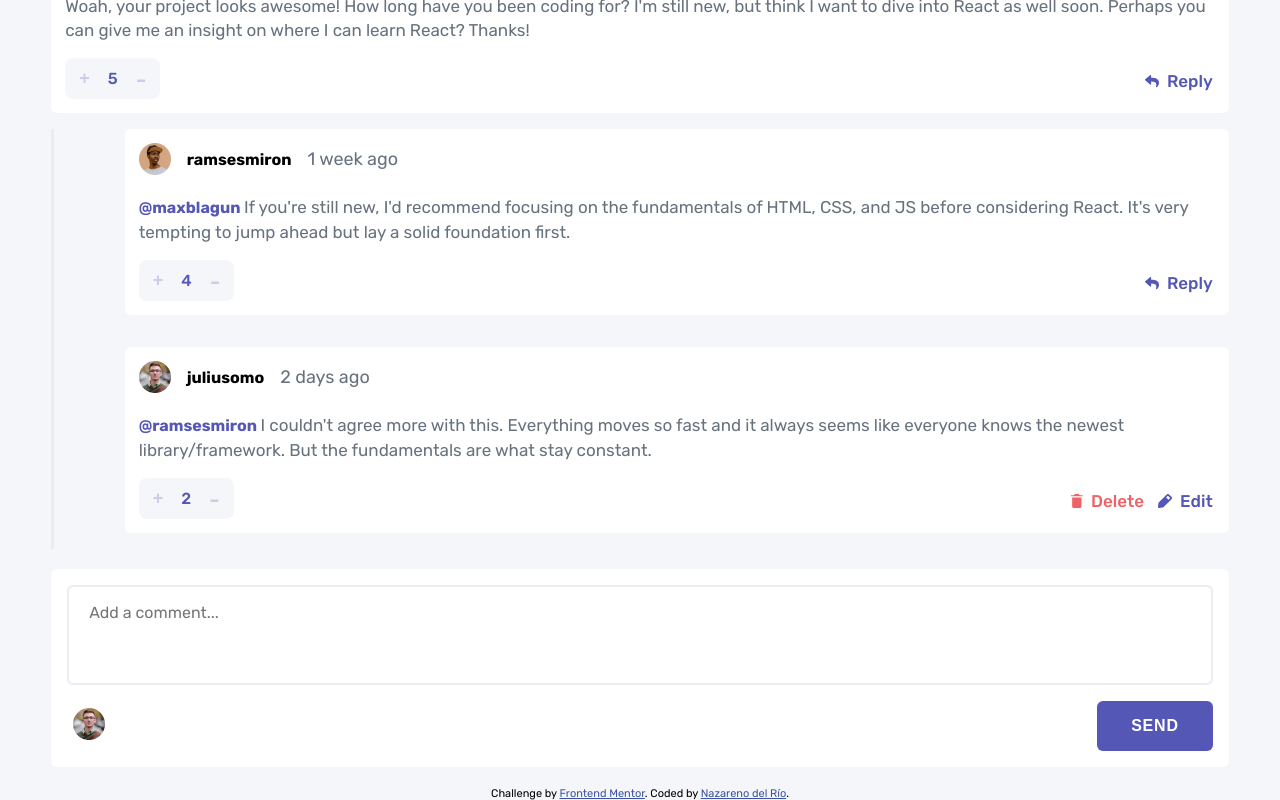
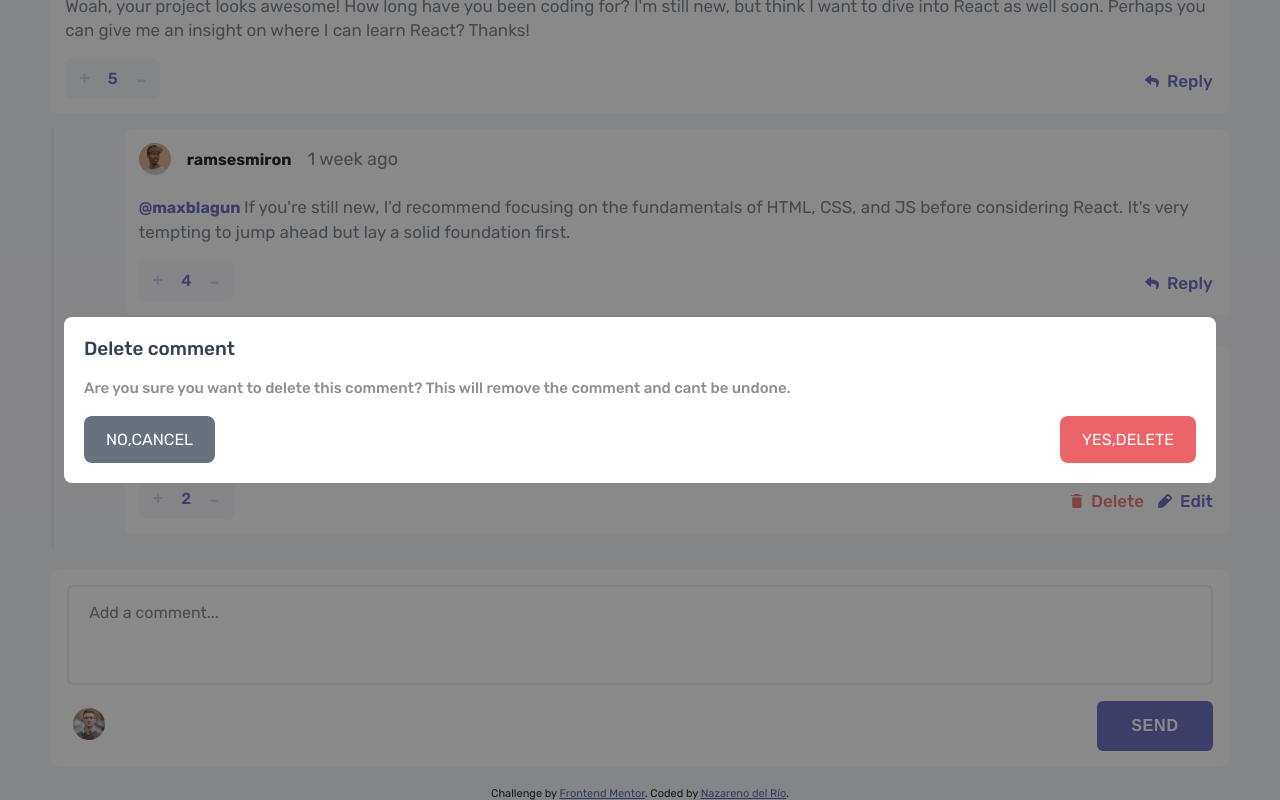
Before and after one commit to nazareno7870/11-Interactive-Comments-Section, a React (Vite) app: page / in a window 1280 px wide. Both pictures are taken after a click on the element "Delete". Shown: the part 333-1133 px from the top of the page. Built offline with nearby package versions, Linux system fonts and the light colour scheme.

Commit message:
Added funcionality to Delete REplies and Comments

```diff
--- a/src/components/comment.css
+++ b/src/components/comment.css
@@ -129,3 +129,56 @@ span{
     flex-direction: column;
     align-items: flex-end;
 }
+.modal-delete{
+    position:fixed;
+    top: 0;
+    left: 0;
+    right: 0;
+    bottom: 0;
+    width: 100%;
+    height: 100%;
+    background-color: rgba(44, 44, 44, 0.556);
+    z-index: 1000;
+    display: flex;
+    align-items: center;
+    justify-content: center;
+}
+.modal-delete.false{
+    display: none;
+}
+.modal-container{
+    width: 90%;
+    background-color: #fff;
+    padding: 20px;
+    border-radius: 8px;
+}
+.modal-container h2{
+    font-size: 19px;
+    padding: 0;
+    color: var(--Dark-blue);
+    margin-bottom: 16px;
+}
+.modal-container p{
+    font-size: 15px;
+    font-weight: 500;
+    color: rgb(142, 143, 143);
+    margin-bottom: 16px;
+}
+.buttons{
+    display: flex;
+    justify-content: space-between;
+}
+.modal-container button{
+    background-color: var(--Grayish-Blue);
+    border: none;
+    padding: 14px 22px;
+    color: white;
+    font-size: 16px;
+    font-family: 'Rubik', sans-serif;
+    font-weight: 300;
+    border-radius: 8px;
+    cursor: pointer;
+}
+.modal-container button:last-child{
+    background-color: var(--Soft-Red);
+}
--- a/src/components/comment.jsx
+++ b/src/components/comment.jsx
@@ -6,8 +6,9 @@ import AddReplie from './addReplie'
 import EditComment from './editComment'
 
 export default function Comment ({Id,User,Date,Content,Votes,Avatar, replies}){
-    const {user} = useContext(Context)
+    const {comments,setComments,user} = useContext(Context)
     const [replie, setreplie] = useState(false);
+    const [showModalDelete, setshowModalDelete] = useState(false)
 
     const [edit, setedit] = useState(false)
 
@@ -17,6 +18,13 @@ export default function Comment ({Id,User,Date,Content,Votes,Avatar, replies}){
 
     const handleShowReplieForm = ()=>{
         setreplie(!replie)
+    }
+
+    const handleDeleteComment =(e)=>{
+        e.preventDefault()
+        let commentUpdate = comments.filter(com => com.id !== Id)
+
+        setComments(commentUpdate)
     }
 
     return(
@@ -46,7 +54,7 @@ export default function Comment ({Id,User,Date,Content,Votes,Avatar, replies}){
             {User === user.username
             ?<>
                 <div className="delete-edit">
-                    <div className="delete">
+                    <div className="delete" onClick={e=> setshowModalDelete(!showModalDelete)}>
                         <img src="./images/icon-delete.svg" alt="Reply Icon" />
                         <h3>Delete</h3>
                     </div>
@@ -107,6 +115,16 @@ export default function Comment ({Id,User,Date,Content,Votes,Avatar, replies}){
     : ''
     }
     </div>
+    <div className={"modal-delete "+ showModalDelete}>
+            <div className="modal-container">
+                <h2>Delete comment</h2>
+                <p>Are you sure you want to delete this comment? This will remove the comment and cant be undone.</p>
+                <div className="buttons">
+                    <button onClick={ e=> setshowModalDelete(!showModalDelete) }>NO,CANCEL</button>
+                    <button onClick={handleDeleteComment}>YES,DELETE</button>
+                </div>
+            </div>
+        </div>
     </>
 )
 }
--- a/src/components/replies.jsx
+++ b/src/components/replies.jsx
@@ -5,8 +5,9 @@ import AddReplie from './addReplie'
 import EditReply from './editReply'
 
 export default function Replie ({User,Date,Content,Votes,Avatar,replyingTo,Id,CommentId}){
-    const {user} = useContext(Context)
+    const {user,setComments,comments} = useContext(Context)
     const [replie, setreplie] = useState(false);
+    const [showModalDelete, setshowModalDelete] = useState(false)
 
     const [edit, setedit] = useState(false)
 
@@ -16,6 +17,27 @@ export default function Replie ({User,Date,Content,Votes,Avatar,replyingTo,Id,Co
 
     const handleShowReplieForm = ()=>{
         setreplie(!replie)
+    }
+
+    const handleDeleteReply =(e)=>{
+        e.preventDefault()
+        let commentUpdate = comments.filter(com => com.id === CommentId)
+
+        const repliesEdited = commentUpdate[0].replies.filter(rep => rep.id !== Id)
+
+
+        commentUpdate[0].replies = repliesEdited
+
+        const newCommentsState = comments.map(com =>{
+            if(com.id === CommentId){
+                return commentUpdate[0]
+            }else{
+                return com
+            }
+        })
+
+
+        setComments(newCommentsState)
     }
 
 return(
@@ -46,7 +68,7 @@ return(
             {User === user.username
                 ?<>
                     <div className="delete-edit">
-                        <div className="delete">
+                        <div className="delete" onClick={e=> setshowModalDelete(!showModalDelete)}>
                             <img src="./images/icon-delete.svg" alt="Reply Icon" />
                             <h3>Delete</h3>
                         </div>
@@ -94,6 +116,17 @@ return(
         CommentId={CommentId}
         />
 
+        <div className={"modal-delete "+ showModalDelete}>
+            <div className="modal-container">
+                <h2>Delete comment</h2>
+                <p>Are you sure you want to delete this comment? This will remove the comment and cant be undone.</p>
+                <div className="buttons">
+                    <button onClick={ e=> setshowModalDelete(!showModalDelete) }>NO,CANCEL</button>
+                    <button onClick={handleDeleteReply}>YES,DELETE</button>
+                </div>
+            </div>
+        </div>
+
     </>
 )
 }
```
